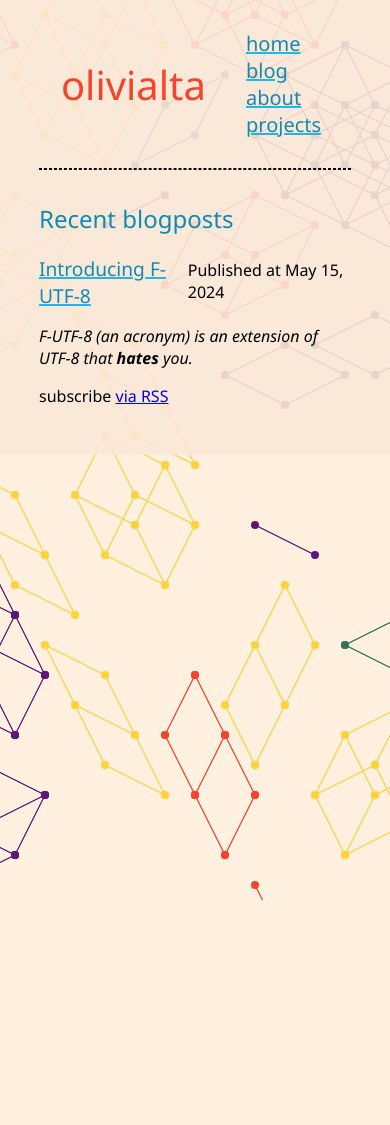
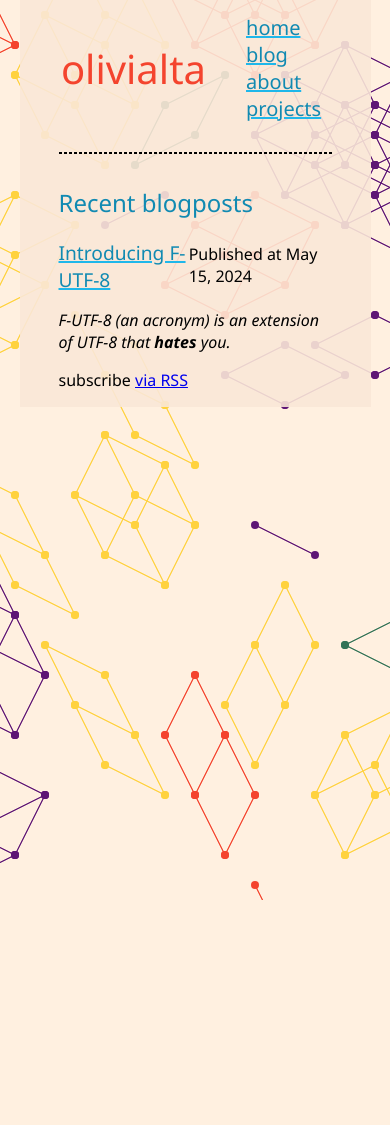
Before and after one commit to RocketRace/rocketrace.github.io, a Jekyll site: the page built from index.md, in a window 390 px wide. Built offline with Jekyll 4.4.1, drawn with Linux system fonts in a browser that asks for light colours.

Commit message:
no horizontal scroll please

```diff
--- a/assets/main.scss
+++ b/assets/main.scss
@@ -127,8 +127,10 @@ body {
 // responsiveness
 @media screen and (max-width: 899px) {
   .content {
-    padding: 2rem 3rem;
-    width: 80%;
+    padding-left: 10%;
+    padding-right: 10%;
+    padding-top: 1rem;
+    width: 70%;
   }
 }
 
```
